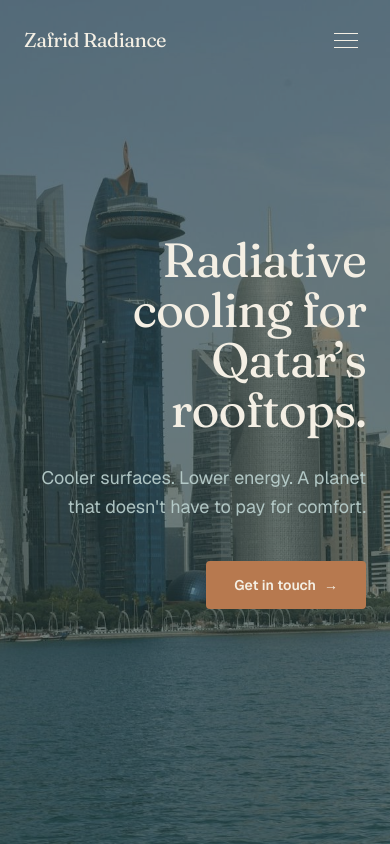
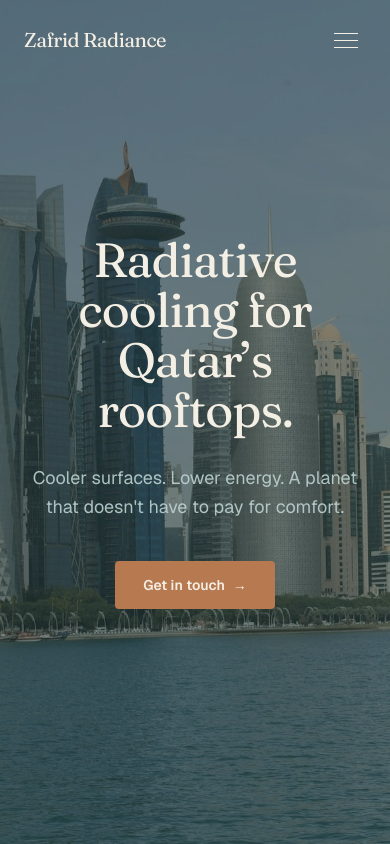
Before and after one commit to zafridradiance/zafrid-radiance-web, a Next.js app: page / in a window 390 px wide. Shown: the top 844 px of the page. Built offline with nearby package versions, Linux system fonts and the light colour scheme; a web font is replaced by a local one.

Commit message:
Hero: mobile description expands open on scroll; center text on mobile
Co-Authored-By: Claude Opus 4.8 <noreply@anthropic.com>

```diff
--- a/src/components/Hero.tsx
+++ b/src/components/Hero.tsx
@@ -1,8 +1,23 @@
+"use client";
+
+import { useEffect, useState } from "react";
 import Image from "next/image";
 import { hero } from "@/lib/content";
 import Button from "./Button";
 
 export default function Hero() {
+  // On mobile the description stays hidden until the user starts scrolling,
+  // then it expands open beneath the title. On larger screens it's always shown.
+  const [revealed, setRevealed] = useState(false);
+
+  useEffect(() => {
+    const onScroll = () => {
+      if (window.scrollY > 24) setRevealed(true);
+    };
+    window.addEventListener("scroll", onScroll, { passive: true });
+    return () => window.removeEventListener("scroll", onScroll);
+  }, []);
+
   return (
     <section
       id="top"
@@ -29,21 +44,26 @@ export default function Hero() {
       <div className="absolute inset-0 bg-pine-deep/55" aria-hidden />
 
       <div className="relative mx-auto w-full max-w-7xl px-6 py-32 lg:px-10">
-        <div className="ml-auto max-w-2xl text-right">
+        <div className="mx-auto max-w-2xl text-center sm:ml-auto sm:mr-0 sm:text-right">
           <h1
             className="animate-fade-up font-serif text-5xl leading-[1.04] tracking-[-0.02em] text-parchment sm:text-6xl lg:text-7xl"
             style={{ animationDelay: "0.15s" }}
           >
             {hero.title}
           </h1>
+
           <p
-            className="animate-fade-up mt-7 ml-auto max-w-xl text-lg leading-relaxed text-frost/90 sm:text-xl"
-            style={{ animationDelay: "0.3s" }}
+            className={`mx-auto max-w-xl text-lg leading-relaxed text-frost/90 transition-all duration-700 ease-out sm:ml-auto sm:mr-0 sm:mt-7 sm:max-h-40 sm:text-xl sm:opacity-100 ${
+              revealed
+                ? "mt-7 max-h-40 opacity-100"
+                : "mt-0 max-h-0 overflow-hidden opacity-0"
+            }`}
           >
             {hero.subtitle}
           </p>
+
           <div
-            className="animate-fade-up mt-10 flex justify-end"
+            className="animate-fade-up mt-10 flex justify-center sm:justify-end"
             style={{ animationDelay: "0.45s" }}
           >
             <Button href="#contact" variant="primary">
```
